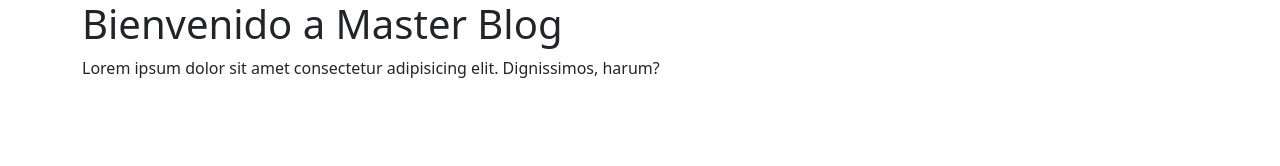
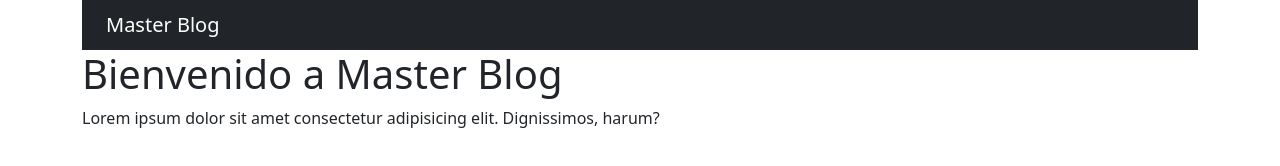
Before and after one commit to Cordobadm/masterBlog, a plain HTML site: page index.html in a window 1280 px wide. Drawn offline with nearby package versions, Linux system fonts and the light colour scheme.

Commit message:
Comenzando con el header

```diff
--- a/index.html
+++ b/index.html
@@ -17,6 +17,15 @@
   </head>
   <body>
     <div class="container">
+      <div class="row">
+        <div class="col">
+          <nav class="navbar navbar-dark bg-dark">
+            <div class="container-fluid">
+              <span class="navbar-brand mb-0 h1">Master Blog</span>
+            </div>
+          </nav>
+        </div>
+      </div>
       <div class="row">
         <div class="col">
           <h1>Bienvenido a Master Blog</h1>
```
